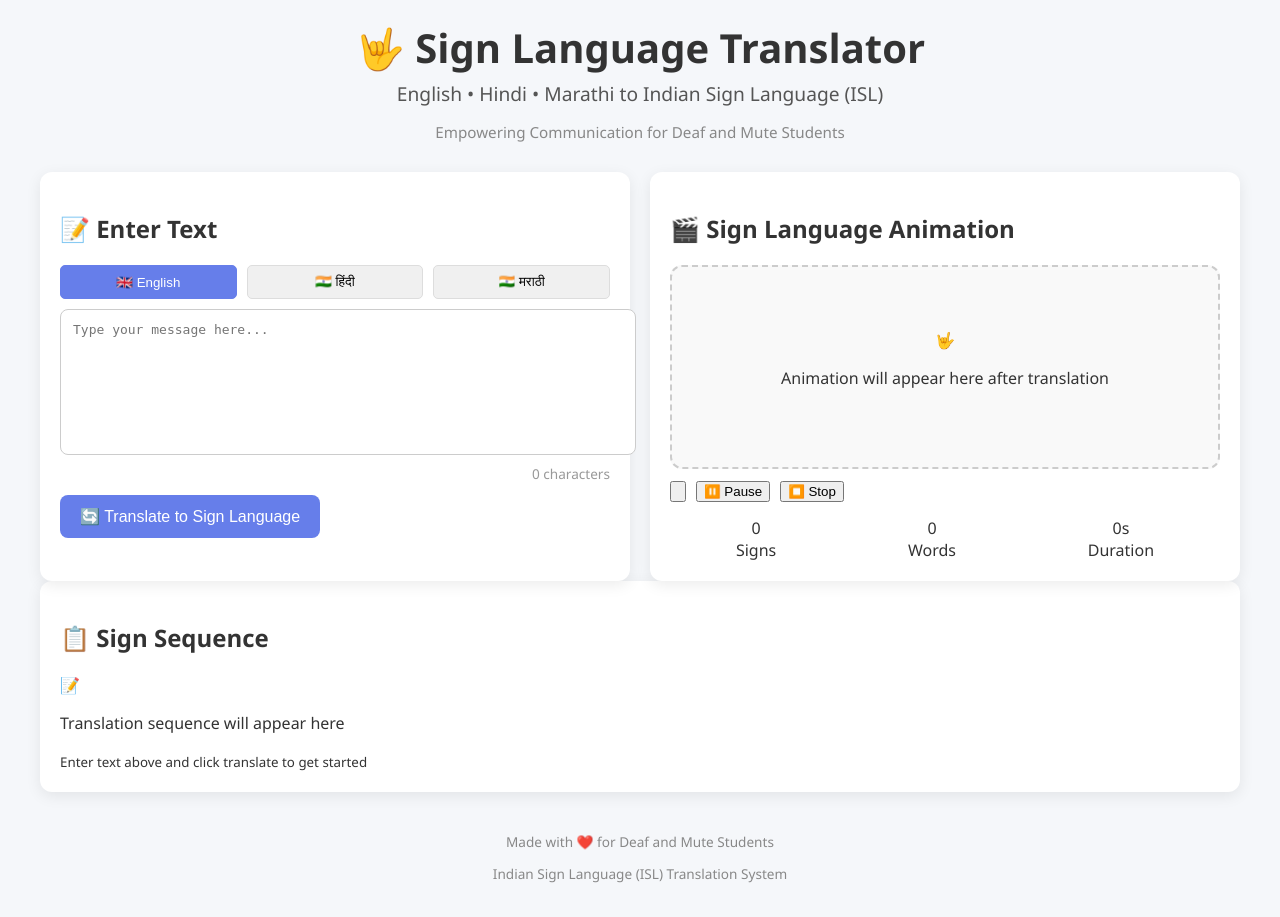
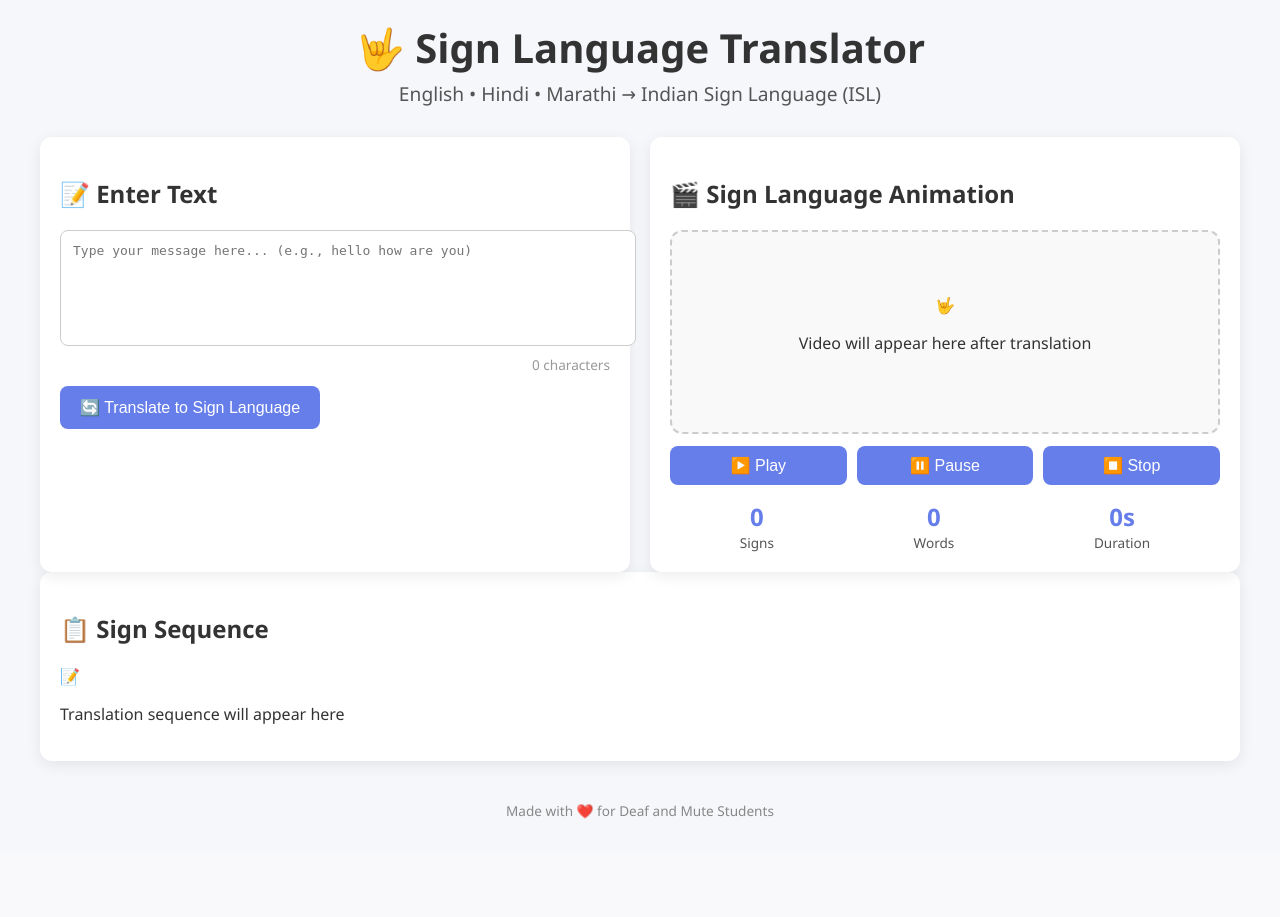
Before and after one commit to Vishal-code-pixe/sign-language-text-translator-, a Flask app: page / in a window 1280 px wide. After the commit the page ends 819 px from the top, so only its background shows below. Run offline with Flask 3, Linux system fonts and the light colour scheme.

Commit message:
Update index.html

```diff
--- a/templates/index.html
+++ b/templates/index.html
@@ -1,17 +1,16 @@
 <!DOCTYPE html>
 <html lang="en">
 <head>
-    <meta charset="UTF-8">
-    <meta name="viewport" content="width=device-width, initial-scale=1.0">
-    <title>Sign Language Translator - Emoji Version</title>
+  <meta charset="utf-8" />
+  <meta name="viewport" content="width=device-width,initial-scale=1" />
+  <title>Sign Language Translator</title>
   <link rel="stylesheet" href="{{ url_for('static', filename='css/style.css') }}">
 </head>
 <body>
   <div class="container">
     <header>
       <h1>🤟 Sign Language Translator</h1>
-        <p class="subtitle">English • Hindi • Marathi to Indian Sign Language (ISL)</p>
-        <p class="tagline">Empowering Communication for Deaf and Mute Students</p>
+      <p class="subtitle">English • Hindi • Marathi → Indian Sign Language (ISL)</p>
     </header>
 
     <div id="alertBox" class="alert"></div>
@@ -19,15 +18,10 @@
     <div class="main-content">
       <div class="card">
         <h2>📝 Enter Text</h2>
-            <div class="language-selector">
-                <button class="lang-btn active" data-lang="en">🇬🇧 English</button>
-                <button class="lang-btn" data-lang="hi">🇮🇳 हिंदी</button>
-                <button class="lang-btn" data-lang="mr">🇮🇳 मराठी</button>
-            </div>
-            <textarea id="inputText" placeholder="Type your message here..." rows="8"></textarea>
+        <textarea id="inputText" placeholder="Type your message here... (e.g., hello how are you)" rows="6"></textarea>
         <div class="char-count"><span id="charCount">0</span> characters</div>
         <button class="translate-btn" onclick="translateText()">🔄 Translate to Sign Language</button>
-            <div class="loading" id="loadingSpinner"><div class="spinner"></div><p>Translating...</p></div>
+        <div id="loadingSpinner" class="loading" style="display:none;"><div class="spinner"></div><p>Translating...</p></div>
       </div>
 
       <div class="card">
@@ -35,18 +29,20 @@
         <div id="videoPlayer" class="video-player">
           <div class="placeholder-content">
             <span class="placeholder-icon">🤟</span>
-                    <p>Animation will appear here after translation</p>
+            <p>Video will appear here after translation</p>
           </div>
         </div>
+
         <div class="controls">
-                <button onclick="playAnimation()"▶️ Play</button>
-                <button onclick="pauseAnimation()">⏸️ Pause</button>
-                <button onclick="stopAnimation()">⏹️ Stop</button>
+          <button class="control-btn" onclick="playAnimation()">▶️ Play</button>
+          <button class="control-btn" onclick="pauseAnimation()">⏸️ Pause</button>
+          <button class="control-btn" onclick="stopAnimation()">⏹️ Stop</button>
         </div>
+
         <div class="stats">
-                <div class="stat-box"><div id="signCount">0</div>Signs</div>
-                <div class="stat-box"><div id="wordCount">0</div>Words</div>
-                <div class="stat-box"><div id="duration">0s</div>Duration</div>
+          <div class="stat-box"><div class="stat-value" id="signCount">0</div><div class="stat-label">Signs</div></div>
+          <div class="stat-box"><div class="stat-value" id="wordCount">0</div><div class="stat-label">Words</div></div>
+          <div class="stat-box"><div class="stat-value" id="duration">0s</div><div class="stat-label">Duration</div></div>
         </div>
       </div>
     </div>
@@ -57,14 +53,12 @@
         <div class="empty-state">
           <span class="empty-icon">📝</span>
           <p>Translation sequence will appear here</p>
-                <small>Enter text above and click translate to get started</small>
         </div>
       </div>
     </div>
 
     <footer>
       <p>Made with ❤️ for Deaf and Mute Students</p>
-        <p class="footer-note">Indian Sign Language (ISL) Translation System</p>
     </footer>
   </div>
 
```
Lines whose indentation alone changed are shown as unchanged.
